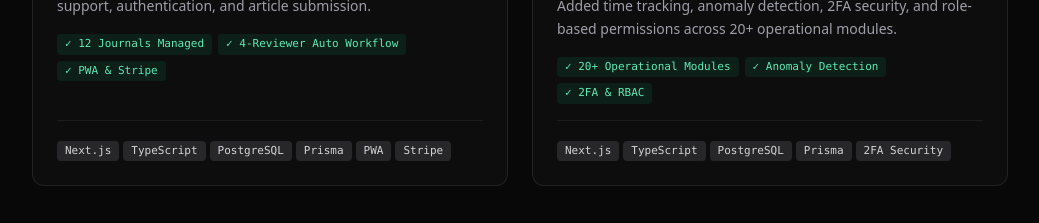
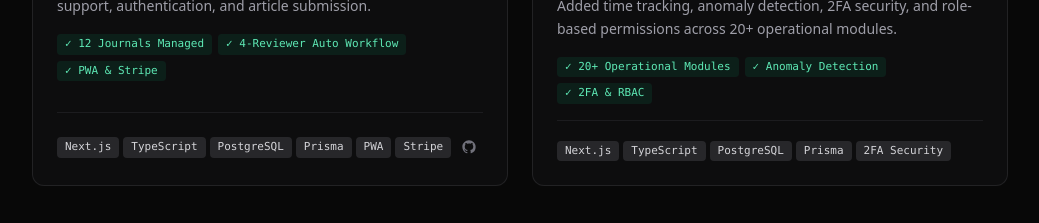
Before and after one commit to Koushik-Saha/koushik-web, a Next.js app: page / in a window 1280 px wide. Shown: the part 3780-4003 px from the top of the page, without its empty margins (120-1159 px from the left). Built offline with nearby package versions, Linux system fonts and the light colour scheme; no server answers.

Commit message:
fix: update GitHub profile URL to https://github.com/Koushik-Saha

```diff
--- a/data/resume.ts
+++ b/data/resume.ts
@@ -55,7 +55,7 @@ export const RESUME_DATA = {
     email: "koushik.saha666@gmail.com",
     linkedin: "https://linkedin.com/in/koushiksaha20",
     website: "https://koushiksaha.dev",
-    github: "https://github.com",
+    github: "https://github.com/Koushik-Saha",
     resumePdf: "/Koushik-Saha.pdf",
     summary: "Over a million people use software I've built every month, most recently leading the Next.js, Node.js, and React/TypeScript platform behind a major energy company's customer experience and contributing $2M+ in annual revenue. 6+ years as a full-stack engineer, specializing in micro-frontend architecture and performance optimization, with recent work extending into AI-powered product development using Claude APIs. Maintainer of an open-source library trusted by 2+ companies.",
     stats: [
@@ -197,7 +197,7 @@ export const RESUME_DATA = {
       description: "React + TypeScript + Storybook open-source design system: Over 500 weekly downloads on npm, used by 12+ companies, compliant with WCAG 2.1.",
       metrics: ["500+ Weekly npm Downloads", "Used by 12+ Companies", "WCAG 2.1 AAA Compliant"],
       techStack: ["React", "TypeScript", "Storybook", "npm", "WCAG 2.1"],
-      githubUrl: "https://github.com",
+      githubUrl: "https://github.com/Koushik-Saha",
       featured: true
     },
     {
@@ -207,6 +207,7 @@ export const RESUME_DATA = {
       description: "Built a full-stack academic journal publishing platform (Next.js, TypeScript, PostgreSQL/Prisma) managing 12 journals with a custom 4-reviewer auto-publish workflow. Implement PWA support, authentication, and article submission.",
       metrics: ["12 Journals Managed", "4-Reviewer Auto Workflow", "PWA & Stripe"],
       techStack: ["Next.js", "TypeScript", "PostgreSQL", "Prisma", "PWA", "Stripe"],
+      githubUrl: "https://github.com/Koushik-Saha/koushik-web",
       featured: true
     },
     {
```
